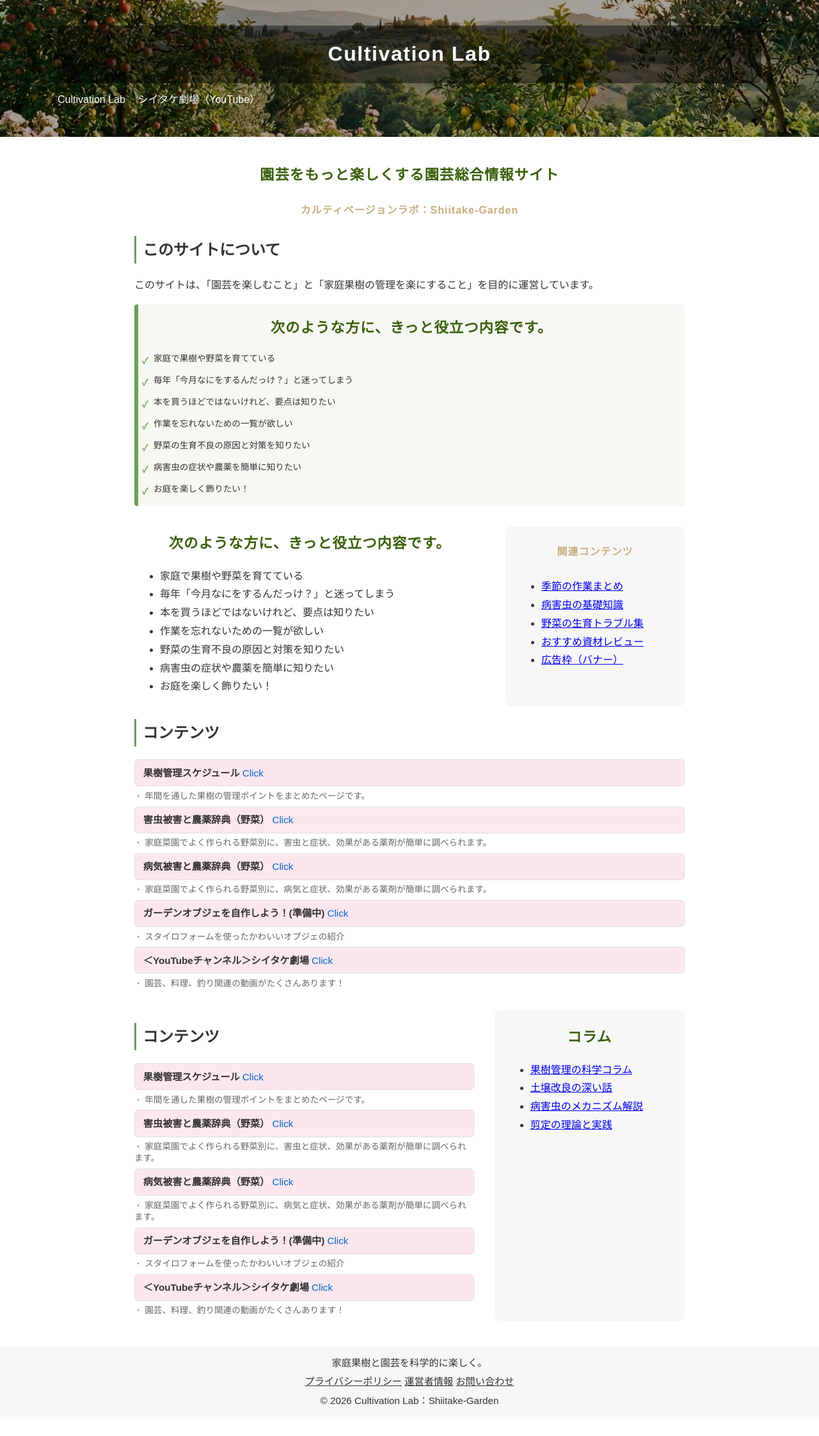
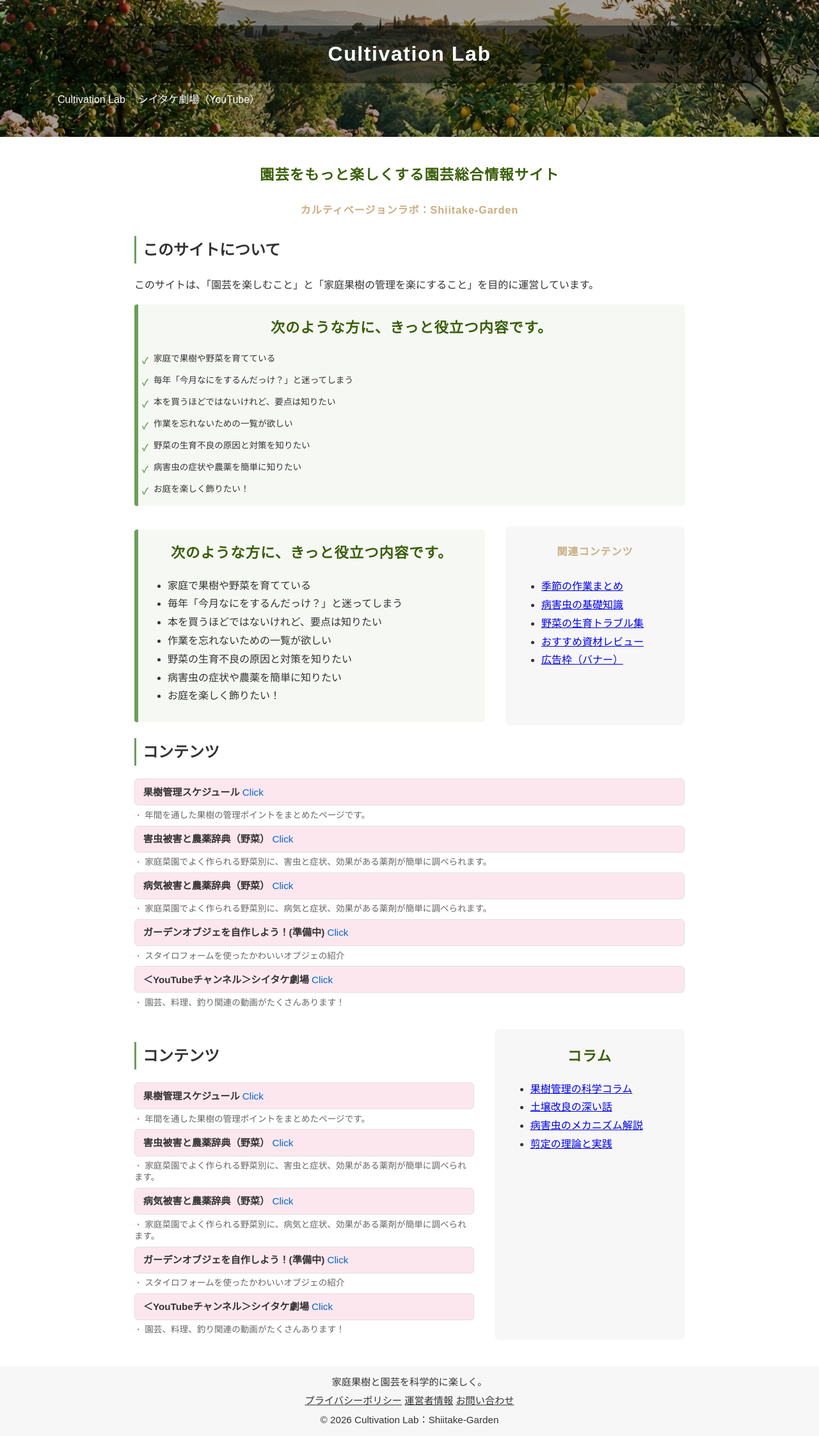
Before and after one commit to shiitake-garden/shiitake-garden.github.io, a Jekyll site: the page built from index2.html, in a window 1280 px wide. Shown: the whole page at 64% size. Built offline with Jekyll 4.4.1, drawn with Linux system fonts in a browser that asks for light colours; before the commit the page ends 2215 px from its top, so only the background shows below that.

Commit message:
Update site.css

```diff
--- a/assets/css/site.css
+++ b/assets/css/site.css
@@ -62,6 +62,11 @@ h2{border-left:3px solid var(--brand); padding-left:10px}
 
 .for-you-main {
   flex: 1;
+  background: #f6f8f3;           /* 土・紙っぽい淡色 */
+  border-left: 6px solid #6a9f58; /* 既存のグリーン系と統一 */
+  padding: 10px 6px;
+  margin: 5px 0;
+  border-radius: 4px;
 }
 .for-you-main li::before {
   content: "✓";
```
